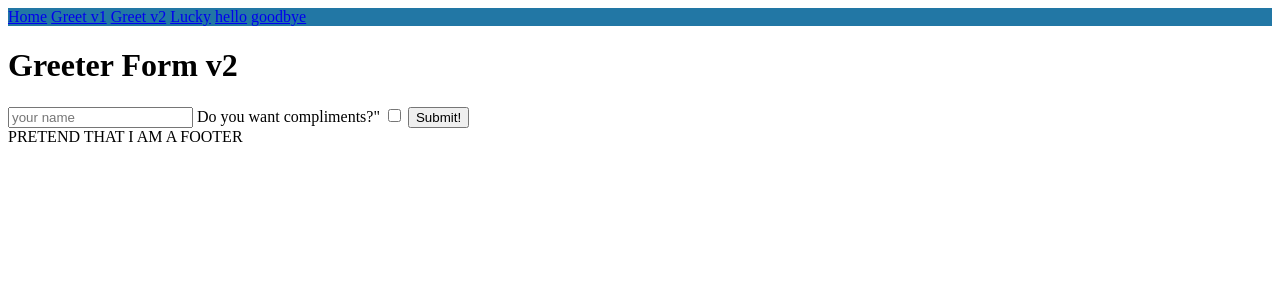
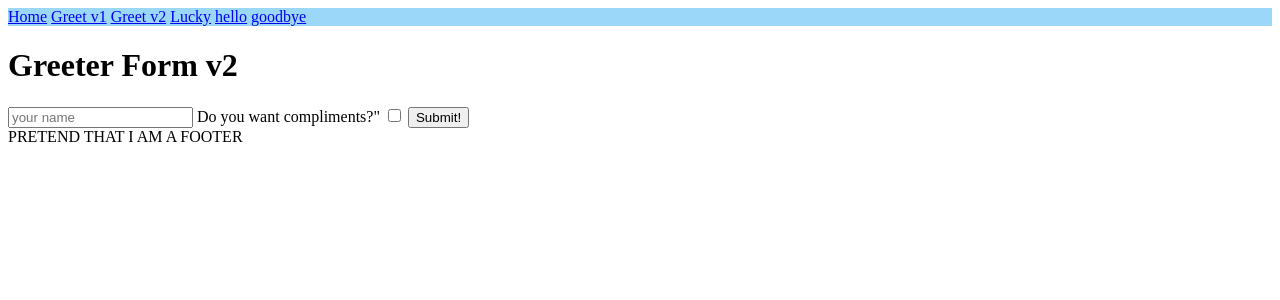
Before and after one commit to codebangbang/FirstApp, a Flask app: page /form-2 in a window 1280 px wide. Shown: the top 300 px of the page. Run offline with Flask 3, Linux system fonts and the light colour scheme.

Commit message:
final updates

```diff
--- a/Static/app.css
+++ /dev/null
@@ -1,3 +0,0 @@
-.navbar {
-    background-color: rgb(34, 119, 165);
-}
--- /dev/null
+++ b/static/app.css
@@ -0,0 +1,3 @@
+.navbar {
+  background-color: rgb(155, 215, 248);
+}
--- a/templates/base.html
+++ b/templates/base.html
@@ -4,7 +4,7 @@
 <head>
     <meta charset="UTF-8">
     <meta name="viewport" content="width=device-width, initial-scale=1.0">
-    <link rel="stylesheet" href="/Static/app.css">
+    <link rel="stylesheet" href="/static/app.css">
     <title>{% block title%} {% endblock %} </title>
 </head>
 
```
Also changed, not shown: static/app.js (renamed from Static/app.js).
